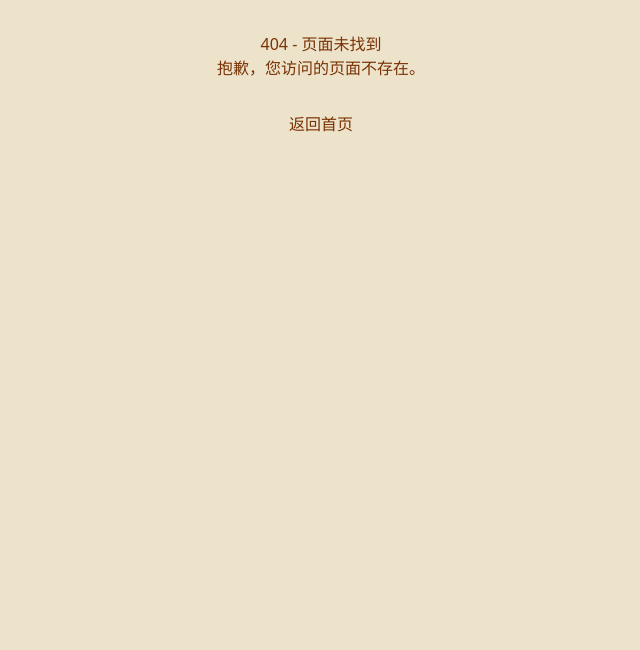
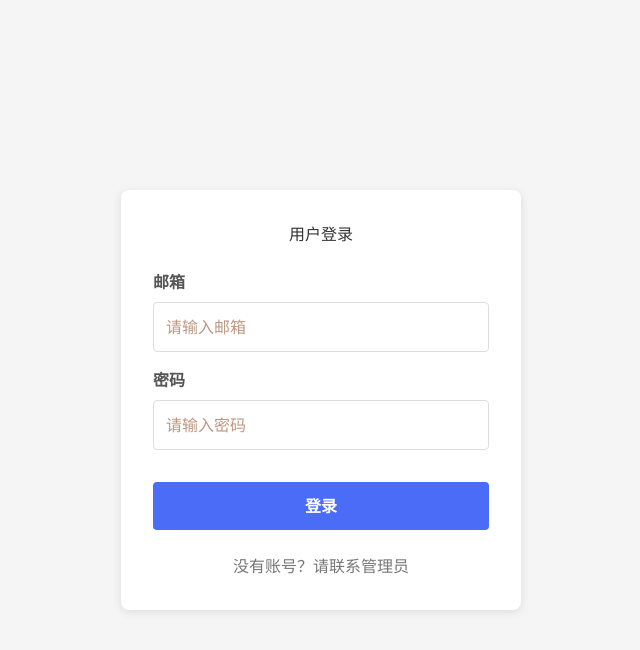
Before and after one commit to allenhooray/tutu, a React (Vite) app in the folder packages/web/: page /login in a window 1280 px wide. Before the commit this address had no page. Shown: the top 650 px of the page, without its empty margins (319-959 px from the left). Built offline with nearby package versions, Linux system fonts and the light colour scheme.

Commit message:
feat(auth): 实现认证系统及路由保护功能
添加认证上下文、类型定义和自定义钩子
实现受保护和公共路由组件
创建登录页面并集成认证功能
更新主页添加用户状态显示和登出功能

```diff
--- /dev/null
+++ b/packages/web/src/auth/AuthContext.tsx
@@ -0,0 +1,47 @@
+import React, { createContext, useState, useEffect } from 'react';
+import type { ReactNode } from 'react';
+import type { User, AuthContextType } from './auth-types';
+
+// 创建认证上下文
+export const AuthContext = createContext<AuthContextType | undefined>(undefined);
+
+// 认证提供者组件
+export const AuthProvider: React.FC<{ children: ReactNode }> = ({ children }) => {
+  const [isAuthenticated, setIsAuthenticated] = useState(false);
+  const [user, setUser] = useState<User | null>(null);
+
+  // 检查本地存储中的认证状态
+  useEffect(() => {
+    const savedUser = localStorage.getItem('user');
+    if (savedUser) {
+      try {
+        const parsedUser = JSON.parse(savedUser);
+        setUser(parsedUser);
+        setIsAuthenticated(true);
+      } catch (error) {
+        console.error('解析用户数据失败:', error);
+        localStorage.removeItem('user');
+      }
+    }
+  }, []);
+
+  // 登录方法
+  const login = (userData: User) => {
+    setUser(userData);
+    setIsAuthenticated(true);
+    localStorage.setItem('user', JSON.stringify(userData));
+  };
+
+  // 登出方法
+  const logout = () => {
+    setUser(null);
+    setIsAuthenticated(false);
+    localStorage.removeItem('user');
+  };
+
+  return (
+    <AuthContext.Provider value={{ isAuthenticated, user, login, logout }}>
+      {children}
+    </AuthContext.Provider>
+  );
+};
--- /dev/null
+++ b/packages/web/src/auth/PrivateRoute.tsx
@@ -0,0 +1,51 @@
+import React from 'react';
+import { Navigate, Outlet, useLocation } from 'react-router-dom';
+import { useAuth } from './useAuth';
+
+// 受保护路由组件接口
+interface PrivateRouteProps {
+  // 可以添加额外的权限检查属性
+  allowedRoles?: string[];
+}
+
+/**
+ * 受保护的路由组件
+ * 当用户未登录时，重定向到登录页面
+ * 当用户已登录时，渲染子路由
+ */
+export const PrivateRoute: React.FC<PrivateRouteProps> = ({ allowedRoles }) => {
+  const { isAuthenticated } = useAuth();
+  const location = useLocation();
+
+  // 未登录，重定向到登录页面，并记录当前位置以便登录后返回
+  if (!isAuthenticated) {
+    return <Navigate to="/login" state={{ from: location }} replace />
+  }
+
+  // 已登录，检查角色权限（如果有指定）
+  // 注意：当前User接口中没有role字段，需要根据实际情况添加
+  if (allowedRoles && false) {
+    // 无权限，重定向到无权限页面（这里简化处理，直接返回首页）
+    return <Navigate to="/" replace />
+  }
+
+  // 已登录且有权限，渲染子路由
+  return <Outlet />;
+};
+
+/**
+ * 公共路由组件
+ * 当用户已登录时，重定向到指定页面（默认首页）
+ * 当用户未登录时，渲染登录/注册等页面
+ */
+export const PublicRoute: React.FC<{ redirectTo?: string }> = ({ redirectTo = '/' }) => {
+  const { isAuthenticated } = useAuth();
+
+  // 已登录，重定向到指定页面
+  if (isAuthenticated) {
+    return <Navigate to={redirectTo} replace />
+  }
+
+  // 未登录，渲染子路由
+  return <Outlet />;
+};
--- /dev/null
+++ b/packages/web/src/auth/auth-types.ts
@@ -0,0 +1,15 @@
+// 定义用户类型接口
+export interface User {
+  id: string;
+  name: string;
+  email: string;
+  // 其他用户相关字段
+}
+
+// 定义认证上下文类型接口
+export interface AuthContextType {
+  isAuthenticated: boolean;
+  user: User | null;
+  login: (userData: User) => void;
+  logout: () => void;
+}
--- /dev/null
+++ b/packages/web/src/auth/useAuth.ts
@@ -0,0 +1,14 @@
+import { useContext } from 'react';
+import { AuthContext } from './AuthContext';
+import type { AuthContextType } from './auth-types';
+
+/**
+ * 自定义钩子，方便使用认证上下文
+ */
+export const useAuth = (): AuthContextType => {
+  const context = useContext(AuthContext);
+  if (context === undefined) {
+    throw new Error('useAuth 必须在 AuthProvider 内部使用');
+  }
+  return context as AuthContextType;
+};
--- a/packages/web/src/main.tsx
+++ b/packages/web/src/main.tsx
@@ -3,9 +3,12 @@ import { createRoot } from 'react-dom/client'
 import { RouterProvider } from 'react-router-dom'
 import './styles/index.css'
 import router from './routes/index'
+import { AuthProvider } from './auth/AuthContext'
 
 createRoot(document.getElementById('root')!).render(
   <StrictMode>
-    <RouterProvider router={router} />
+    <AuthProvider>
+      <RouterProvider router={router} />
+    </AuthProvider>
   </StrictMode>,
 )
--- a/packages/web/src/routes/Home.tsx
+++ b/packages/web/src/routes/Home.tsx
@@ -1,9 +1,39 @@
 import React from 'react';
-import { Link } from 'react-router-dom';
+import { Link, useNavigate } from 'react-router-dom';
+import { useAuth } from '../auth/useAuth';
 
 const Home: React.FC = () => {
+  const { isAuthenticated, user, logout } = useAuth();
+  const navigate = useNavigate();
+
+  const handleLogout = () => {
+    logout();
+    navigate('/login');
+  };
+
   return (
-    <div style={{ textAlign: 'center', padding: '2rem' }}>
+    <div>
+      {/* 导航栏 */}
+      <nav style={navStyles}>
+        <div style={navLeft}>
+          <h2>图图 Web</h2>
+        </div>
+        <div style={navRight}>
+          {isAuthenticated ? (
+            <div style={userMenu}>
+              <span>欢迎, {user?.name}</span>
+              <button onClick={handleLogout} style={logoutButton}>登出</button>
+            </div>
+          ) : (
+            <Link to="/login">
+              <button style={loginButton}>登录</button>
+            </Link>
+          )}
+        </div>
+      </nav>
+
+      {/* 主要内容 */}
+      <div style={contentStyles}>
         <h1>欢迎来到 Tutu Web</h1>
         <p>这是一个使用 React 和 Vite 构建的 Web 应用</p>
         <div style={{ marginTop: '2rem' }}>
@@ -15,7 +45,57 @@ const Home: React.FC = () => {
           </Link>
         </div>
       </div>
+    </div>
   );
 };
 
+// 导航栏样式
+const navStyles = {
+  display: 'flex',
+  justifyContent: 'space-between',
+  alignItems: 'center',
+  padding: '1rem 2rem',
+  backgroundColor: '#f8f9fa',
+  borderBottom: '1px solid #e9ecef',
+};
+
+const navLeft = {
+  display: 'flex',
+  alignItems: 'center',
+};
+
+const navRight = {
+  display: 'flex',
+  alignItems: 'center',
+};
+
+const userMenu = {
+  display: 'flex',
+  alignItems: 'center',
+  gap: '1rem',
+};
+
+const loginButton = {
+  padding: '0.5rem 1rem',
+  backgroundColor: '#4a6cf7',
+  color: 'white',
+  border: 'none',
+  borderRadius: '4px',
+  cursor: 'pointer',
+};
+
+const logoutButton = {
+  padding: '0.5rem 1rem',
+  backgroundColor: '#dc3545',
+  color: 'white',
+  border: 'none',
+  borderRadius: '4px',
+  cursor: 'pointer',
+};
+
+const contentStyles = {
+  textAlign: 'center' as const,
+  padding: '2rem',
+};
+
 export default Home;
--- /dev/null
+++ b/packages/web/src/routes/Login.tsx
@@ -0,0 +1,156 @@
+import React, { useState } from 'react';
+import { useNavigate, useLocation } from 'react-router-dom';
+import { useAuth } from '../auth/useAuth';
+
+const Login: React.FC = () => {
+  const [email, setEmail] = useState('');
+  const [password, setPassword] = useState('');
+  const [error, setError] = useState('');
+  const { login } = useAuth();
+  const navigate = useNavigate();
+  const location = useLocation();
+
+  // 获取重定向的来源页面，如果没有则默认返回首页
+  const from = (location.state as { from: { pathname: string } })?.from?.pathname || '/';
+
+  // 处理登录表单提交
+  const handleSubmit = (e: React.FormEvent) => {
+    e.preventDefault();
+    setError('');
+
+    // 简单的表单验证
+    if (!email || !password) {
+      setError('请填写所有必填字段');
+      return;
+    }
+
+    // 这里是模拟登录，实际项目中应该调用API进行认证
+    // 在真实环境中，这里应该是一个异步请求
+    setTimeout(() => {
+      try {
+        // 模拟登录成功，创建一个用户对象
+        const user = {
+          id: '1',
+          name: '示例用户',
+          email: email
+        };
+
+        // 调用auth context的login方法
+        login(user);
+
+        // 登录成功后重定向到来源页面
+        navigate(from, { replace: true });
+      } catch (_) {
+        setError('登录失败，请检查您的邮箱和密码');
+      }
+    }, 500);
+  };
+
+  return (
+    <div style={styles.container}>
+      <div style={styles.card}>
+        <h2 style={styles.title}>用户登录</h2>
+        {error && <div style={styles.error}>{error}</div>}
+        <form onSubmit={handleSubmit} style={styles.form}>
+          <div style={styles.formGroup}>
+            <label style={styles.label} htmlFor="email">邮箱</label>
+            <input
+              type="email"
+              id="email"
+              value={email}
+              onChange={(e) => setEmail(e.target.value)}
+              placeholder="请输入邮箱"
+              style={styles.input}
+              required
+            />
+          </div>
+          <div style={styles.formGroup}>
+            <label style={styles.label} htmlFor="password">密码</label>
+            <input
+              type="password"
+              id="password"
+              value={password}
+              onChange={(e) => setPassword(e.target.value)}
+              placeholder="请输入密码"
+              style={styles.input}
+              required
+            />
+          </div>
+          <button type="submit" style={styles.button}>登录</button>
+        </form>
+        <div style={styles.footer}>
+          <p>没有账号？请联系管理员</p>
+          {/* 实际项目中这里可以链接到注册页面 */}
+        </div>
+      </div>
+    </div>
+  );
+};
+
+// 简单的样式定义
+const styles = {
+  container: {
+    display: 'flex',
+    justifyContent: 'center',
+    alignItems: 'center',
+    minHeight: '100vh',
+    padding: '2rem',
+    backgroundColor: '#f5f5f5',
+  },
+  card: {
+    width: '100%',
+    maxWidth: '400px',
+    padding: '2rem',
+    backgroundColor: 'white',
+    borderRadius: '8px',
+    boxShadow: '0 2px 10px rgba(0, 0, 0, 0.1)',
+  },
+  title: {
+    marginBottom: '1.5rem',
+    textAlign: 'center' as const,
+    color: '#333',
+  },
+  form: {
+    display: 'flex',
+    flexDirection: 'column' as const,
+  },
+  formGroup: {
+    marginBottom: '1rem',
+  },
+  label: {
+    display: 'block',
+    marginBottom: '0.5rem',
+    fontWeight: 'bold' as const,
+    color: '#555',
+  },
+  input: {
+    width: '100%',
+    padding: '0.75rem',
+    border: '1px solid #ddd',
+    borderRadius: '4px',
+    fontSize: '1rem',
+  },
+  button: {
+    padding: '0.75rem',
+    backgroundColor: '#4a6cf7',
+    color: 'white',
+    border: 'none',
+    borderRadius: '4px',
+    fontSize: '1rem',
+    fontWeight: 'bold' as const,
+    cursor: 'pointer',
+    marginTop: '1rem',
+  },
+  error: {
+    color: 'red',
+    marginBottom: '1rem',
+    textAlign: 'center' as const,
+  },
+  footer: {
+    marginTop: '1.5rem',
+    textAlign: 'center' as const,
+    color: '#777',
+  },
+};
+
+export default Login;
```
Also changed, not shown: packages/web/src/routes/index.tsx (+23 -4 lines). Lines whose indentation alone changed are shown as unchanged.
